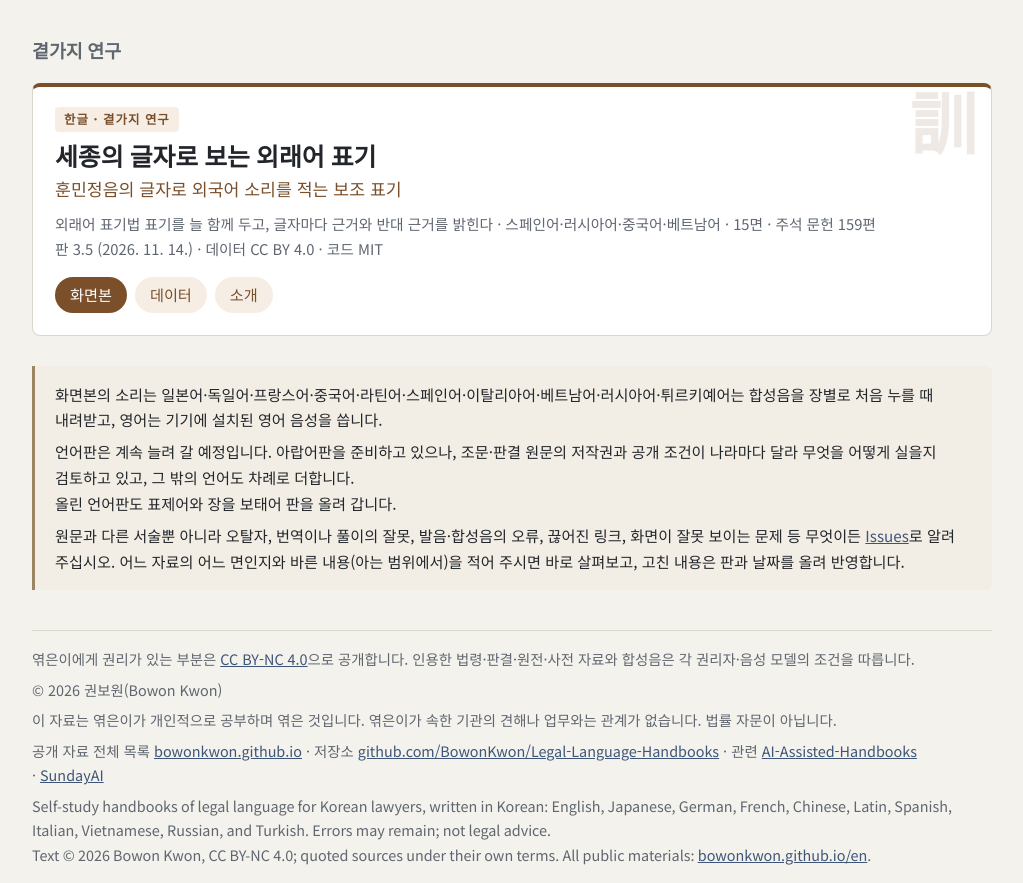
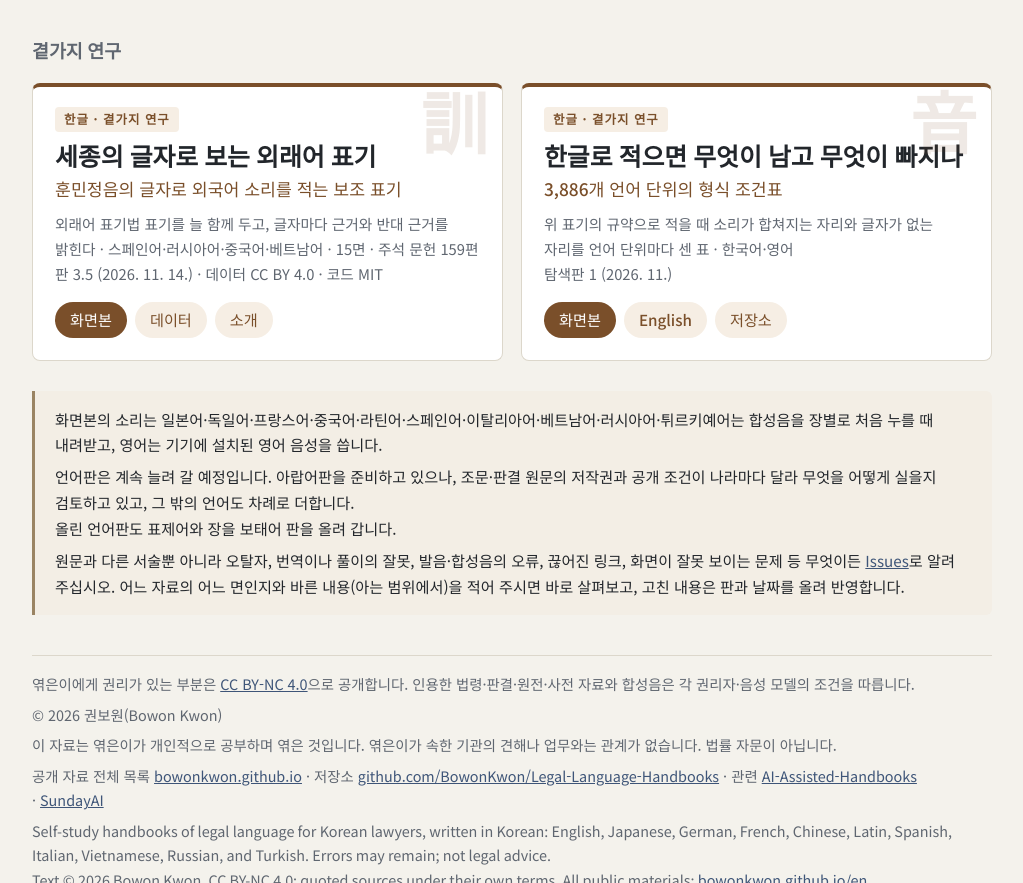
Before and after one commit to BowonKwon/Legal-Language-Handbooks, a plain HTML site: page index.html in a window 1280 px wide. Shown: the part 2473-3356 px from the top of the page, without its empty margins (128-1151 px from the left). Drawn offline with Linux system fonts and the light colour scheme.

Commit message:
Side studies: link to the formal-condition table (What Hangul Writes and What It Misses), Korean and English

```diff
--- a/index.html
+++ b/index.html
@@ -218,6 +218,12 @@ header p.lead { margin: 0; text-wrap: pretty; padding-left: 16px; border-left: 3
     <p class="meta"><span>외래어 표기법 표기를 늘 함께 두고, 글자마다 근거와 반대 근거를 밝힌다&nbsp;· 스페인어·러시아어·중국어·베트남어&nbsp;· 15면&nbsp;· 주석 문헌 159편</span><span>판 3.5 (2026. 11. 14.)&nbsp;· 데이터 CC BY 4.0&nbsp;· 코드 MIT</span></p>
     <div class="links"><a class="primary" href="sejong/">화면본</a><a href="https://github.com/BowonKwon/Legal-Language-Handbooks/tree/main/sejong/data">데이터</a><a href="https://github.com/BowonKwon/Legal-Language-Handbooks/blob/main/sejong/README.md">소개</a></div>
   </li>
+  <li class="book sj" data-glyph="音">
+    <span class="lang">한글 · 곁가지 연구</span>
+    <h2>한글로 적으면 무엇이 남고 무엇이 빠지나 <small>3,886개 언어 단위의 형식 조건표</small></h2>
+    <p class="meta"><span>위 표기의 규약으로 적을 때 소리가 합쳐지는 자리와 글자가 없는 자리를 언어 단위마다 센 표&nbsp;· 한국어·영어</span><span>탐색판 1 (2026. 11.)</span></p>
+    <div class="links"><a class="primary" href="https://bowonkwon.github.io/Hangul-Notation-Conditions/ko/index.html">화면본</a><a href="https://bowonkwon.github.io/Hangul-Notation-Conditions/en/index.html">English</a><a href="https://github.com/BowonKwon/Hangul-Notation-Conditions">저장소</a></div>
+  </li>
 </ul>
 
 <div class="note">
```
Also changed, not shown: 1 other file.
